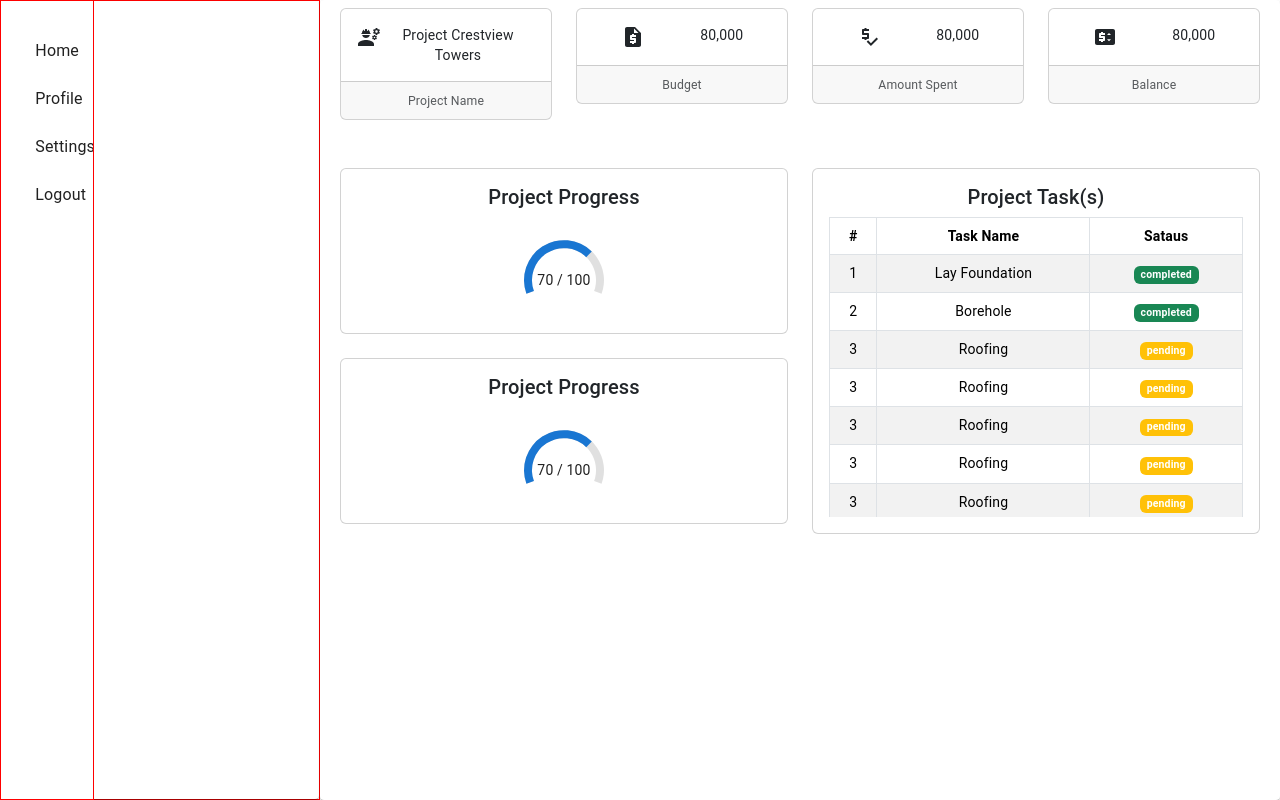
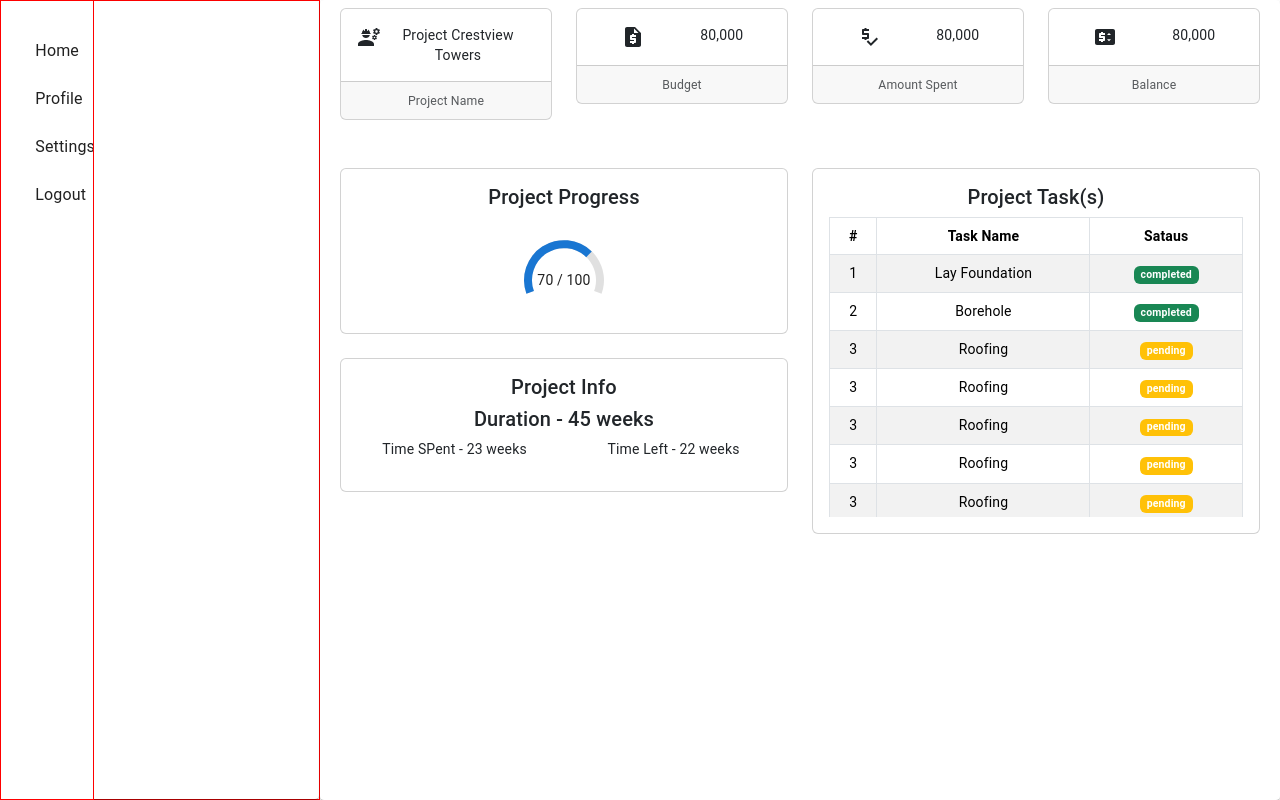
Before and after one commit to toyman640/construction-temp, a React (Create React App) app: page / in a window 1280 px wide. Built offline with nearby package versions, Linux system fonts and the light colour scheme.

Commit message:
Add second section

```diff
--- /dev/null
+++ b/src/components/SectionFragments/ProjectDetails.js
@@ -0,0 +1,22 @@
+import React from 'react';
+import { Row, Col } from 'react-bootstrap';
+
+const ProjectDetails = () => (
+  <div>
+    <div>
+      <h5>Duration - 45 weeks</h5>
+    </div>
+    <div>
+      <Row>
+        <Col>
+          <p>Time SPent - 23 weeks</p>
+        </Col>
+        <Col>
+          <p>Time Left - 22 weeks</p>
+        </Col>
+      </Row>
+    </div>
+  </div>
+);
+
+export default ProjectDetails;
--- a/src/components/SectionFragments/SecondSectrion.js
+++ b/src/components/SectionFragments/SecondSectrion.js
@@ -5,6 +5,7 @@ import Col from 'react-bootstrap/Col';
 import Card from 'react-bootstrap/Card';
 import ProgressChart from './ProgrssChart';
 import TaskTable from './TaskTable';
+import ProjectDetails from './ProjectDetails';
 
 const SecondSection = () => (
   <Container className="mt-5">
@@ -21,8 +22,8 @@ const SecondSection = () => (
         <Card className="mt-4">
           <Card.Body>
             <Row>
-              <Card.Title>Project Progress</Card.Title>
-              <ProgressChart />
+              <Card.Title>Project Info</Card.Title>
+              <ProjectDetails />
             </Row>
           </Card.Body>
         </Card>
```
